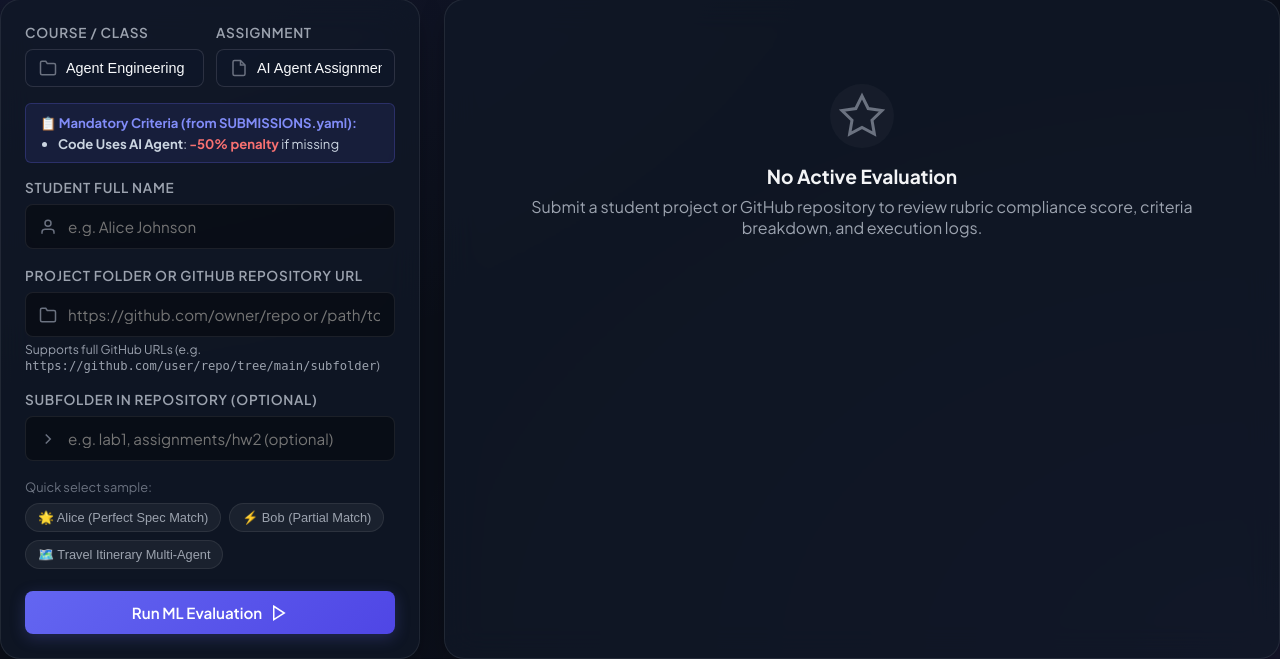
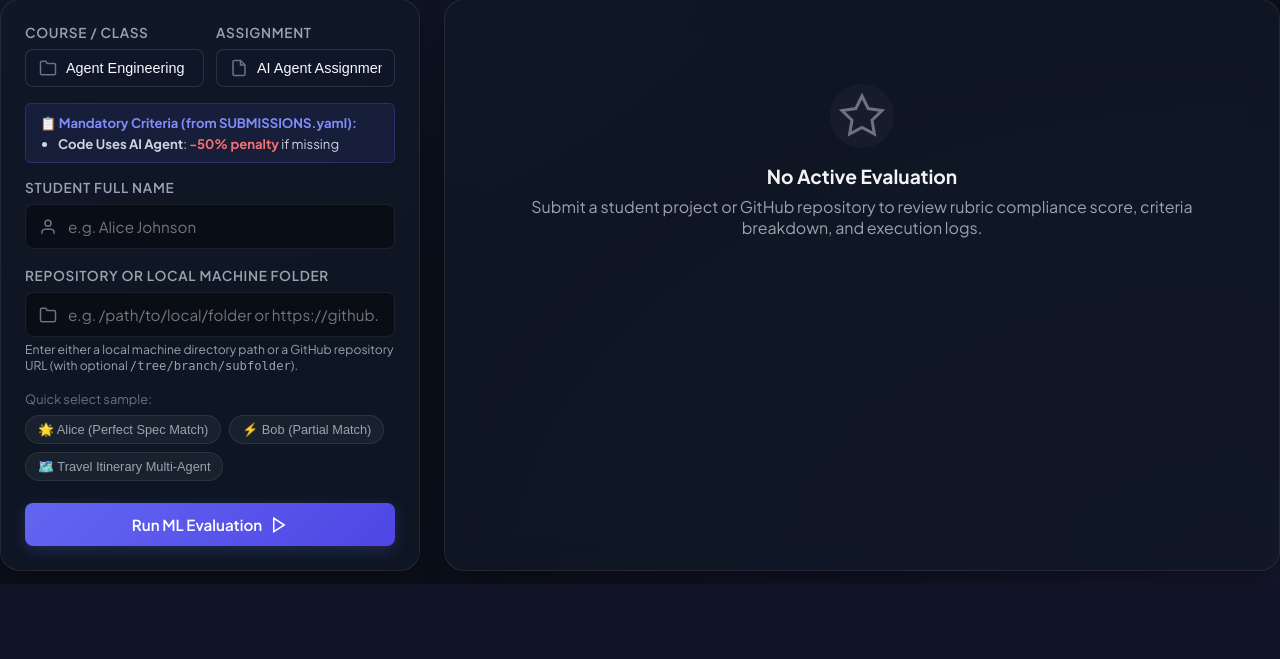
Before and after one commit to LSabnani/ai-agent-experiments, a FastAPI app: page / in a window 1280 px wide. Shown: the part 216-875 px from the top of the page. After the commit the page ends 800 px from the top, so only its background shows below. Run offline with FastAPI, Linux system fonts and the light colour scheme.

Commit message:
Allowed assignment submission using local foler. Added the ability to parse the github repository and folder from the repository string

```diff
--- a/class_grader_2/static/app.js
+++ b/class_grader_2/static/app.js
@@ -112,13 +112,9 @@ function switchTab(tab) {
     }
 }
 
-function setSample(name, folder, subfolder = '') {
+function setSample(name, folder) {
     document.getElementById('student-name').value = name;
     document.getElementById('folder-path').value = folder;
-    const subfolderEl = document.getElementById('subfolder-path');
-    if (subfolderEl) {
-        subfolderEl.value = subfolder;
-    }
 }
 
 // Handle Form Submission for Grading
@@ -127,8 +123,6 @@ async function handleGradeSubmit(event) {
 
     const studentName = document.getElementById('student-name').value.trim();
     const folderPath = document.getElementById('folder-path').value.trim();
-    const subfolderEl = document.getElementById('subfolder-path');
-    const subfolder = subfolderEl ? subfolderEl.value.trim() : '';
 
     const classSelect = document.getElementById('class-select');
     const assignmentSelect = document.getElementById('assignment-select');
@@ -147,7 +141,7 @@ async function handleGradeSubmit(event) {
     statusBanner.className = 'status-banner loading';
     statusBanner.textContent = isGit
         ? '⏳ Fetching repository from GitHub & evaluating with Gemini...'
-        : '⏳ Evaluating codebase with Gemini & logging telemetry traces...';
+        : '⏳ Reading local folder & evaluating codebase with Gemini...';
     statusBanner.classList.remove('hidden');
     submitBtn.disabled = true;
 
@@ -158,7 +152,7 @@ async function handleGradeSubmit(event) {
             body: JSON.stringify({
                 student_name: studentName,
                 folder_name: folderPath,
-                subfolder: subfolder || null,
+                subfolder: null,
                 class_name: className || null,
                 assignment_name: assignmentName || null
             })
--- a/class_grader_2/templates/index.html
+++ b/class_grader_2/templates/index.html
@@ -90,33 +90,25 @@
                             </div>
 
                             <div class="form-group">
-                                <label for="folder-path">Project Folder or GitHub Repository URL</label>
+                                <label for="folder-path">Repository or Local Machine Folder</label>
                                 <div class="input-wrapper">
                                     <svg class="input-icon" width="18" height="18" viewBox="0 0 24 24" fill="none" stroke="currentColor" stroke-width="2"><path d="M22 19a2 2 0 0 1-2 2H4a2 2 0 0 1-2-2V5a2 2 0 0 1 2-2h5l2 3h9a2 2 0 0 1 2 2z"/></svg>
-                                    <input type="text" id="folder-path" placeholder="https://github.com/owner/repo or /path/to/folder" required autocomplete="off">
+                                    <input type="text" id="folder-path" placeholder="e.g. /path/to/local/folder or https://github.com/owner/repo/tree/main/subfolder" required autocomplete="off">
                                 </div>
-                                <small style="color: var(--text-muted); font-size: 0.76rem; margin-top: 4px; display: block;">Supports full GitHub URLs (e.g. <code>https://github.com/user/repo/tree/main/subfolder</code>)</small>
-                            </div>
-
-                            <div class="form-group">
-                                <label for="subfolder-path">Subfolder in Repository (Optional)</label>
-                                <div class="input-wrapper">
-                                    <svg class="input-icon" width="18" height="18" viewBox="0 0 24 24" fill="none" stroke="currentColor" stroke-width="2"><polyline points="9 18 15 12 9 6"/></svg>
-                                    <input type="text" id="subfolder-path" placeholder="e.g. lab1, assignments/hw2 (optional)" autocomplete="off">
-                                </div>
+                                <small style="color: var(--text-muted); font-size: 0.76rem; margin-top: 4px; display: block;">Enter either a local machine directory path or a GitHub repository URL (with optional <code>/tree/branch/subfolder</code>).</small>
                             </div>
 
                             <!-- Quick Sample Folder Selector -->
                             <div class="quick-samples">
                                 <span class="samples-label">Quick select sample:</span>
                                 <div id="sample-badges" class="sample-badges">
-                                    <button type="button" class="sample-chip" onclick="setSample('Alice Johnson', 'sample_submissions/student_alice_perfect', '')">
+                                    <button type="button" class="sample-chip" onclick="setSample('Alice Johnson', 'sample_submissions/student_alice_perfect')">
                                         🌟 Alice (Perfect Spec Match)
                                     </button>
-                                    <button type="button" class="sample-chip" onclick="setSample('Bob Smith', 'sample_submissions/student_bob_partial', '')">
+                                    <button type="button" class="sample-chip" onclick="setSample('Bob Smith', 'sample_submissions/student_bob_partial')">
                                         ⚡ Bob (Partial Match)
                                     </button>
-                                    <button type="button" class="sample-chip" onclick="setSample('Travel Builder', '/home/pi-net/Documents/agent_eng_labs/agent_engineering/my-apps/travel-Itinerary-builder', '')">
+                                    <button type="button" class="sample-chip" onclick="setSample('Travel Builder', '/home/pi-net/Documents/agent_eng_labs/agent_engineering/my-apps/travel-Itinerary-builder')">
                                         🗺️ Travel Itinerary Multi-Agent
                                     </button>
                                 </div>
```
Also changed, not shown: class_grader_2/core/git_fetcher.py (+12 -3 lines), class_grader_2/core/grader.py (+6 -5 lines), class_grader_2/tests/test_grader.py (+16 -1 lines).
